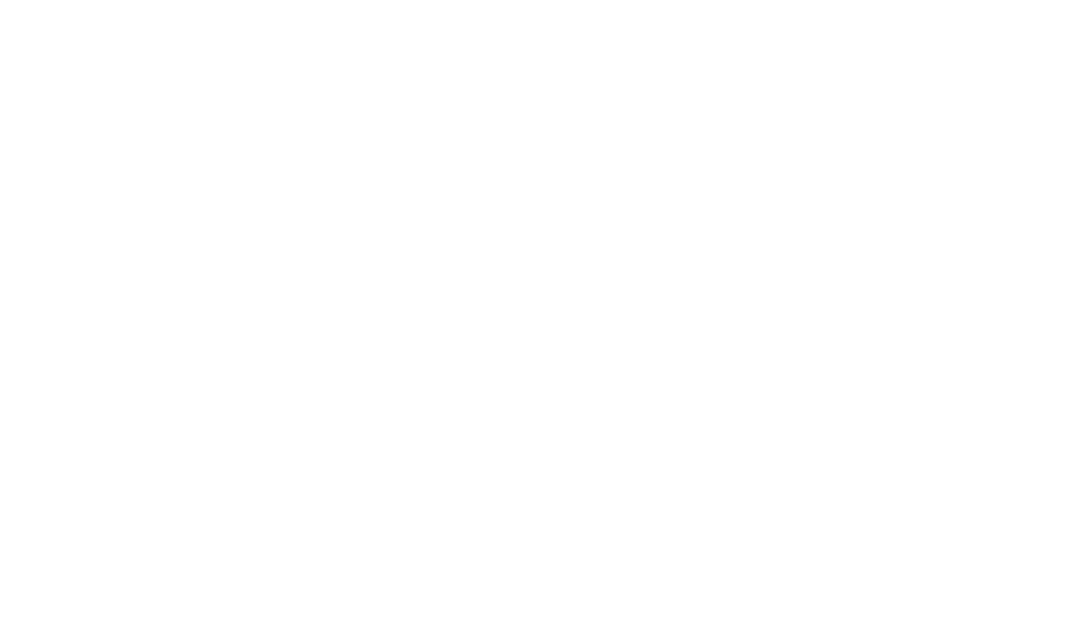
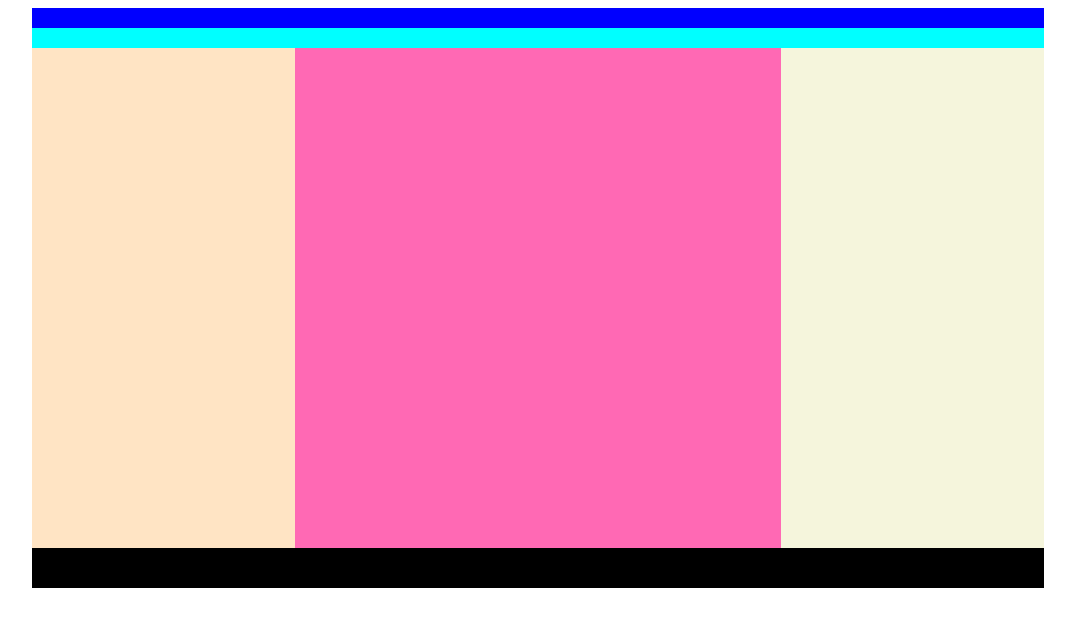
Before and after one commit to 5k2k/Div-Website-2, a plain HTML site: page index.html in a window 1280 px wide. Shown: the whole page, without its empty margins (102-1177 px from the left). Drawn offline with Linux system fonts and the light colour scheme.

Commit message:
Add things

```diff
--- a/CSS.css
+++ b/CSS.css
@@ -1,5 +1,44 @@
 
 .container {
-    width: 80%
+    width: 80%;
+    margin-left: auto;
+    margin-right: auto
+}
+
+.headertop {
+    background-color: blue;
+    height: 20px;
+}
+
+.headerbottom {
+    background-color: aqua;
+    height: 20px
+}
+
+.columnleft {
+    float: left;
+    background-color: bisque;
+    height: 500px;
+    width: 26%;
 
 }
+
+.columncenter {
+   background-color: hotpink;
+    height: 500px;
+    float: left;
+    width: 48%;
+}
+
+.columnright {
+    background-color: beige;
+    float: left;
+    height: 500px;
+    width: 26%;
+}
+
+.footer {
+    background-color: black;
+    height: 40px;
+    clear: left;
+}
--- a/index.html
+++ b/index.html
@@ -1,7 +1,7 @@
 <!DOCTYPE html>
 <html>
 <head>
-    <link rel="CSS" type="text/css" href="CSS.css">
+    <link rel=stylesheet type="text/css" href="CSS.css">
 </head>
 <body>
     <div class="container">
```
